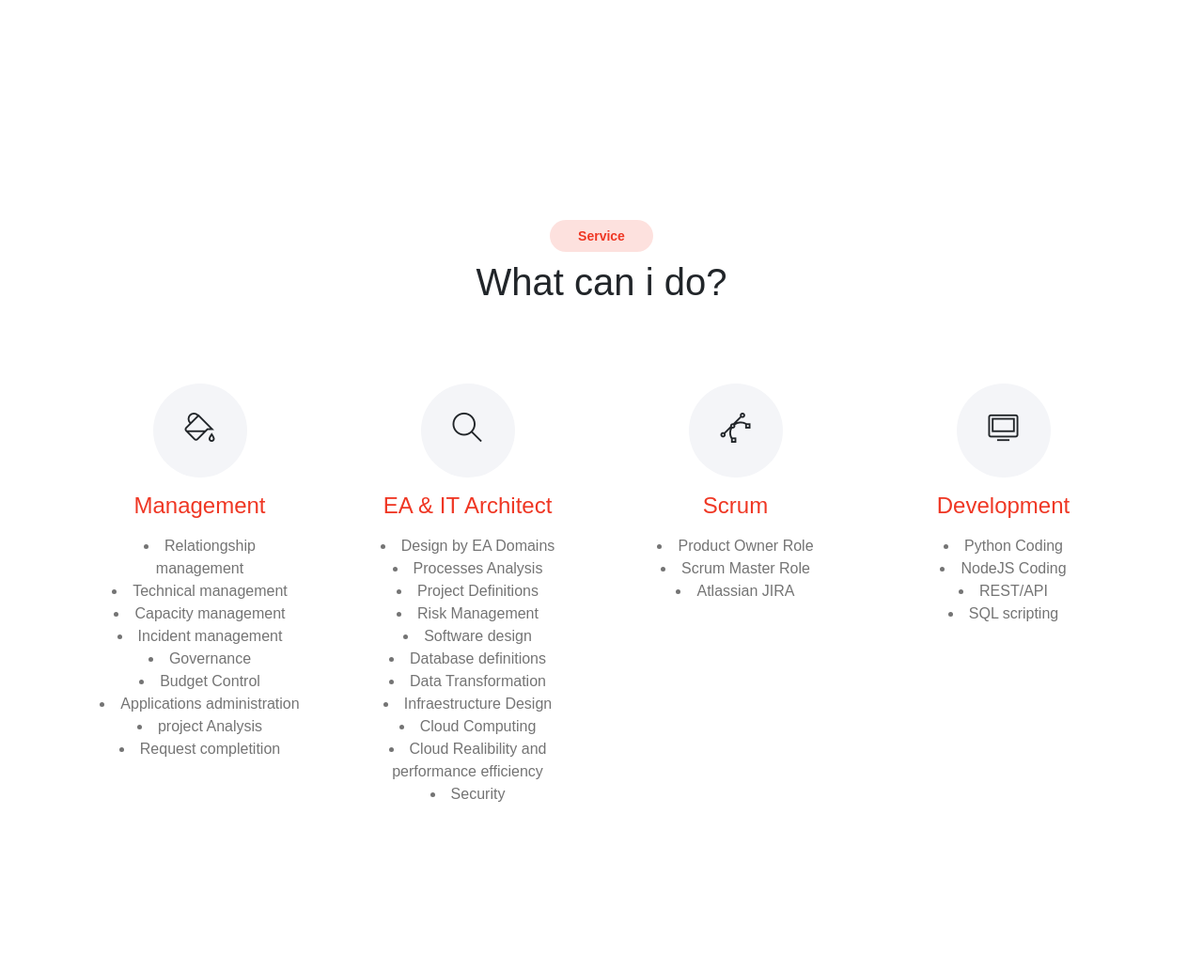
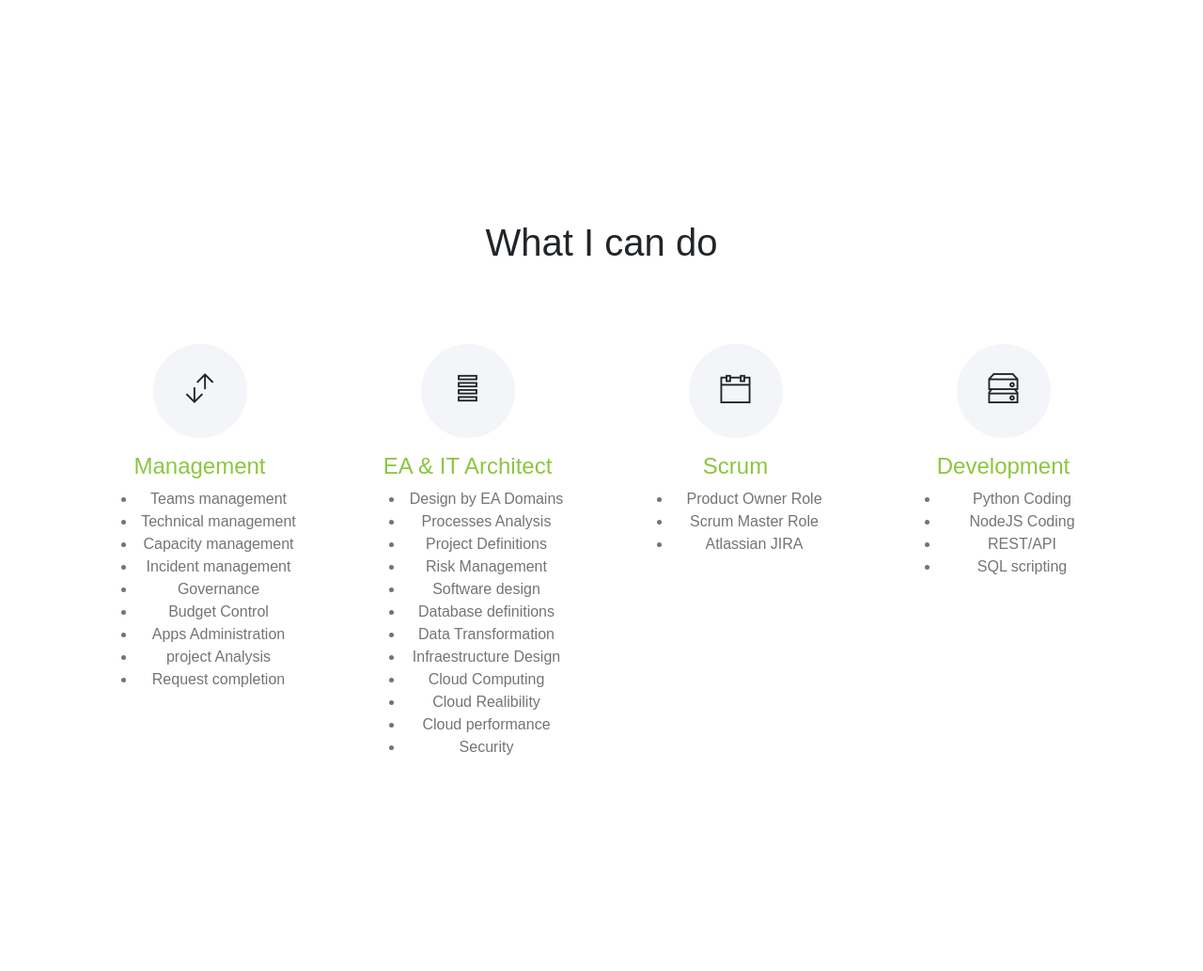
Before and after one commit to omahuatl/PersonalResume, a Flask app: page / in a window 1280 px wide. Shown: the part 3120-4153 px from the top of the page at 94% size. Run offline with Flask 2, Linux system fonts and the light colour scheme; some libraries are stand-ins or nearby versions; some web fonts are replaced.

Commit message:
Primera versión lista, falta sintaxis

```diff
--- a/templates/index.html
+++ b/templates/index.html
@@ -30,29 +30,34 @@
 
   <link rel="stylesheet" type="text/css" href="static/css/topbar.virtual.css">
 </head>
-<body class="theme-red">
+
+<!-- default color -->
+<body class="theme-green">
 
   <!-- Back to top button -->
   <div class="btn-back_to_top">
     <span class="ti-arrow-up"></span>
   </div>
 
-  <!-- Setting button -->
+
+  <!-- Setting button -- Floating menu
   <div class="config">
     <div class="template-config">
-      <!-- Settings -->
+
+
       <div class="d-block">
         <button class="btn btn-fab btn-sm" id="sideel" title="Settings"><span class="ti-settings"></span></button>
       </div>
-      <!-- Puschase -->
+
       <div class="d-block">
         <a href="https://macodeid.com/projects/virtual-folio/" class="btn btn-fab btn-sm" title="Get this template" data-toggle="tooltip" data-placement="left"><span class="ti-download"></span></a>
       </div>
-      <!-- Help -->
+
       <div class="d-block">
         <a href="#" class="btn btn-fab btn-sm" title="Help" data-toggle="tooltip" data-placement="left"><span class="ti-help"></span></a>
       </div>
     </div>
+
     <div class="set-menu">
       <p>Select Color</p>
       <div class="color-bar" data-toggle="selected">
@@ -70,7 +75,9 @@
         <option value="blog-minibar">Blog (Minibar)</option>
       </select>
     </div>
+
   </div>
+-->
 
   <div class="vg-page page-home" id="home" style="background-image: url(static/img/bg_image_1.jpg)">
     <!-- Navbar -->
@@ -148,12 +155,15 @@ Extensive experience in banking electronic transactions,  innovation and strateg
             <li><b>Lives In:</b> Mexico City</li>
             <li><b>Age:</b> 42</li>
           </ul>
-          <button class="btn btn-theme-outline">Download CV</button>
+          <a href="static/pdf/OscarMejiaAhuatlResume.pdf" download="OscarMejiaResume.pdf">
+          <button class="btn btn-theme-outline" >Download CV</button>
+          </a>
         </div>
       </div>
     </div>
+
+
     <!-- My skills -->
-
   <div class="vg-page page-portfolio" id="skills">
     <div class="container py-5">
       <h1 class="text-center fw-normal wow fadeIn">My Skills</h1>
@@ -246,7 +256,7 @@ Extensive experience in banking electronic transactions,  innovation and strateg
 
     <!-- education & experience -->
   <div class="vg-page page-portfolio" id="education">
-    <div class="container pt-5" ">
+    <div class="container pt-5">
       <div class="row">
         <div class="col-md-6 wow fadeInRight">
           <h2 class="fw-normal">Education</h2>
@@ -333,41 +343,42 @@ Extensive experience in banking electronic transactions,  innovation and strateg
   <div class="vg-page page-portfolio" id="services">
     <div class="vg-page page-service">
       <div class="container">
+        <!-- button
         <div class="text-center wow fadeInUp">
-          <div class="badge badge-subhead">Service</div>
+          <div class="badge badge-subhead">Services</div>
         </div>
-        <h1 class="fw-normal text-center wow fadeInUp">What can i do?</h1>
+        -->
+        <h1 class="fw-normal text-center wow fadeInUp">What I can do</h1>
         <div class="row mt-5">
           <div class="col-md-6 col-lg-4 col-xl-3">
             <div class="card card-service wow fadeInUp">
               <div class="icon">
-                <span class="ti-paint-bucket"></span>
+                <span class="ti-exchange-vertical"></span>
               </div>
               <div class="caption">
                 <h4 class="fg-theme">Management</h4>
-                <p>
-                  		<li>Relationgship management</li>
+                  <ul>
+                    <li>Teams management</li>
                     <li>Technical management</li>
                     <li>Capacity management</li>
                     <li>Incident management</li>
                     <li>Governance</li>
                     <li>Budget Control</li>
-		<li>Applications administration</li>
+                    <li>Apps Administration</li>
                     <li>project Analysis</li>
-		<li>Request completition</li>
-
-                </p>
+                    <li>Request completion</li>
+                  </ul>
               </div>
             </div>
           </div>
           <div class="col-md-6 col-lg-4 col-xl-3">
             <div class="card card-service wow fadeInUp">
               <div class="icon">
-                <span class="ti-search"></span>
+                <span class="ti-layout-menu-v"></span>
               </div>
               <div class="caption">
                 <h4 class="fg-theme">EA & IT Architect</h4>
-                <p>
+                <ul>
                   <li>Design by EA Domains</li>
                   <li>Processes Analysis</li>
                   <li>Project Definitions</li>
@@ -377,41 +388,41 @@ Extensive experience in banking electronic transactions,  innovation and strateg
                   <li>Data Transformation</li>
                   <li>Infraestructure Design</li>
                   <li>Cloud Computing</li>
-		<li>Cloud Realibility and performance efficiency</li>
+                  <li>Cloud Realibility
+                  <li>Cloud performance</li>
                   <li>Security</li>
-
-                </p>
+                </ul>
               </div>
             </div>
           </div>
           <div class="col-md-6 col-lg-4 col-xl-3">
             <div class="card card-service wow fadeInUp">
               <div class="icon">
-                <span class="ti-vector"></span>
+                <span class="ti-calendar"></span>
               </div>
               <div class="caption">
                 <h4 class="fg-theme">Scrum</h4>
-                <p>
+                <ul>
                 <li>Product Owner Role</li>
         		<li>Scrum Master Role</li>
 		      <li>Atlassian JIRA</li>
-                </p>
+                </ul>
               </div>
             </div>
           </div>
           <div class="col-md-6 col-lg-4 col-xl-3">
             <div class="card card-service wow fadeInUp">
               <div class="icon">
-                <span class="ti-desktop"></span>
+                <span class="ti-harddrives"></span>
               </div>
               <div class="caption">
                 <h4 class="fg-theme">Development</h4>
-                <p style="text-align:left;">
+                <ul>
                   <li>Python Coding</li>
                   <li>NodeJS Coding</li>
                   <li>REST/API</li>
                   <li>SQL scripting</li>
-                </p>
+                </ul>
               </div>
             </div>
           </div>
```
Also changed, not shown: main.py (+7 -6 lines), 1 other file. Lines whose indentation alone changed are shown as unchanged.
